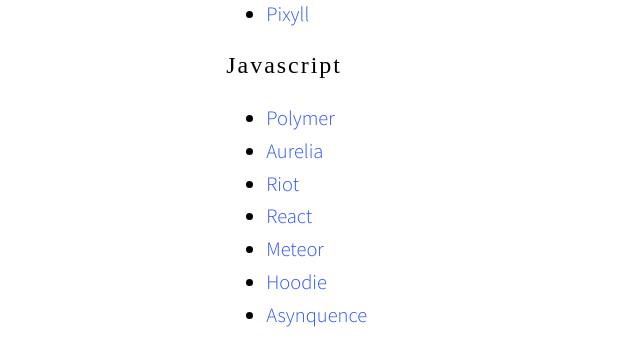
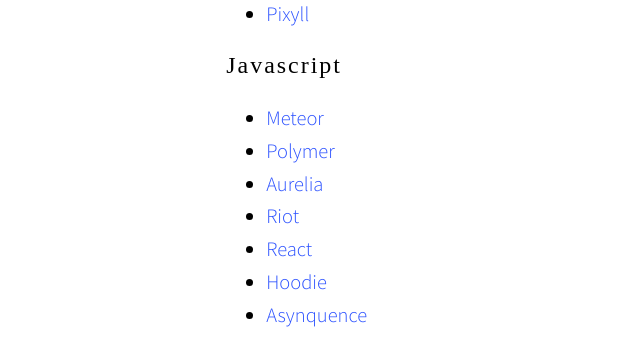
Before and after one commit to wilkistarotieno/wilkistarotieno.github.io, a Jekyll site: the page built from links.md, in a window 1280 px wide and 900 px high, scrolled down 1123 px. Shown: the part 155-493 px from the top of the window, without its empty margins (61-701 px from the left). Built offline with Jekyll 4.4.1, drawn with Linux system fonts in a browser that asks for light colours; some web fonts are replaced; Markdown is read by kramdown in place of the engine named in the settings; a script that is not in the unit is left out.

```diff
--- a/links.md
+++ b/links.md
@@ -39,11 +39,11 @@ permalink: links/
 
 ### Javascript
 
+*   [Meteor](https://www.meteor.com/)
 *   [Polymer](https://www.polymer-project.org/)
 *   [Aurelia](http://aurelia.io/)
 *   [Riot](https://github.com/muut/riotjs/)
 *   [React](https://facebook.github.io/react/)
-*   [Meteor](https://www.meteor.com/)
 *   [Hoodie](http://hood.ie/)
 *   [Asynquence](https://github.com/getify/asynquence)
 *   [Highland](https://github.com/caolan/highland)
```
